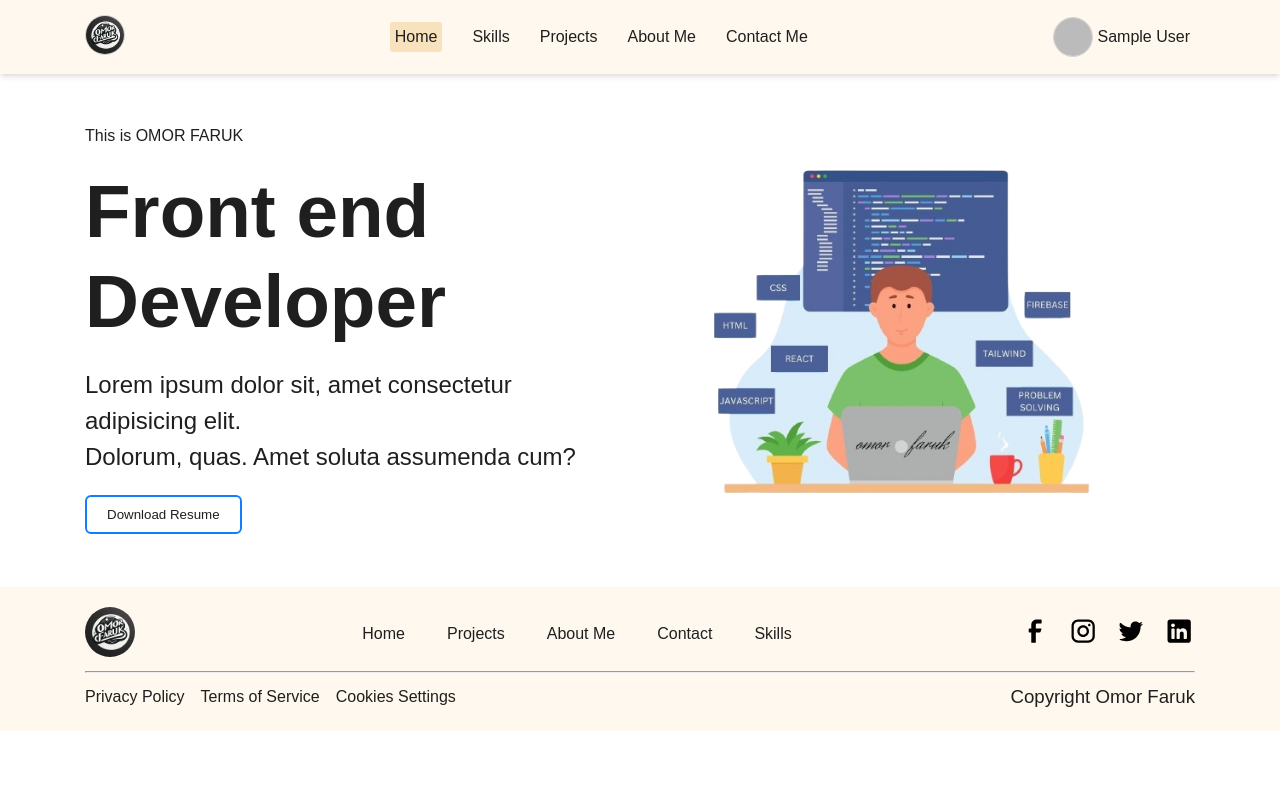
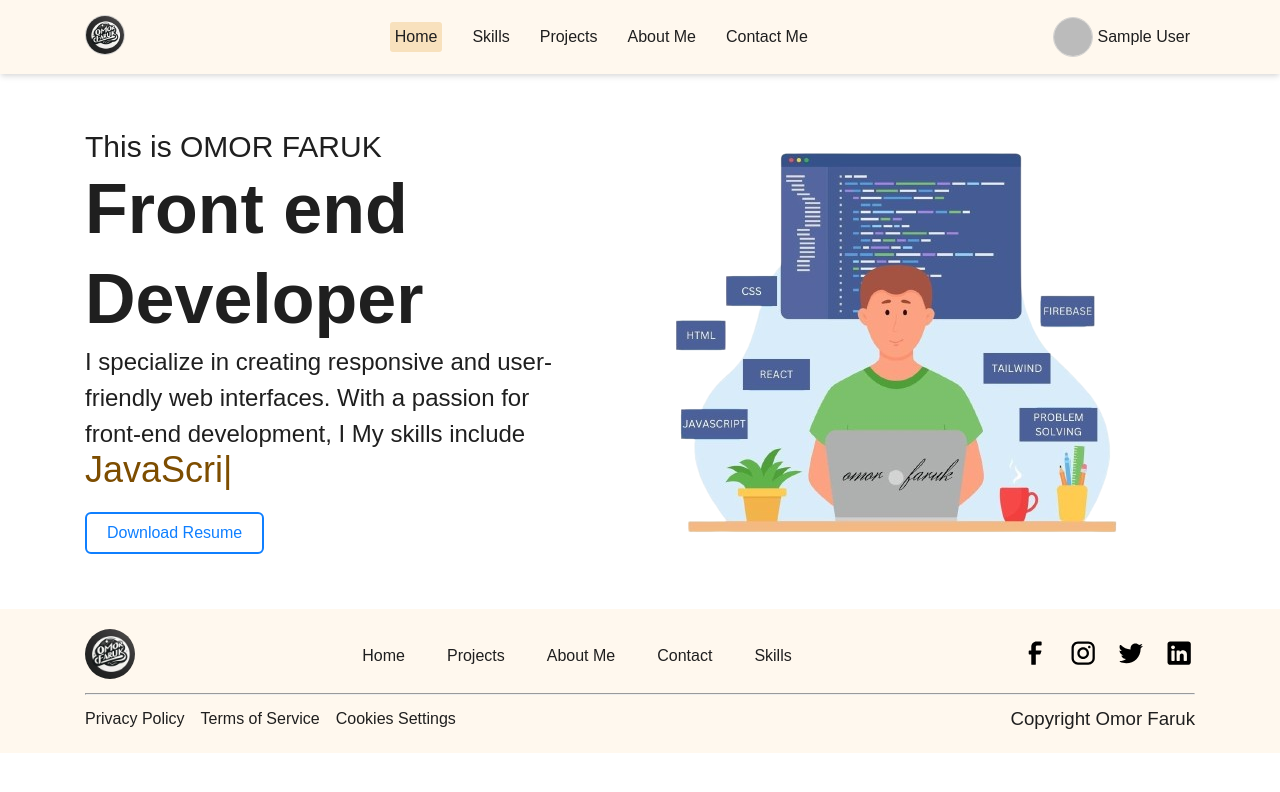
Before and after one commit to OmorFaruk63/Portfolio, a React (Vite) app: page / in a window 1280 px wide. Shown: the top 792 px of the page. Built offline with nearby package versions, Linux system fonts and the light colour scheme; no server answers; sample sign-in values are in the browser's storage.

Commit message:
add typing animation

```diff
--- a/package.json
+++ b/package.json
@@ -17,7 +17,8 @@
     "react-hook-form": "^7.49.3",
     "react-icons": "^5.0.1",
     "react-router-dom": "^6.21.3",
-    "react-toastify": "^10.0.4"
+    "react-toastify": "^10.0.4",
+    "react-type-animation": "^3.2.0"
   },
   "devDependencies": {
     "@types/react": "^18.2.43",
--- a/src/Pages/login/Login.jsx
+++ b/src/Pages/login/Login.jsx
@@ -53,6 +53,8 @@ const Login = () => {
 
   return (
     <div className="login-container">
+      <span>email : abc@gmail.com </span> <br />
+      <span>password : 12345678 </span>
       <h2>Login</h2>
       <form onSubmit={handleSubmit(onSubmit)}>
         <div className="form-group">
--- a/src/components/heroSection/HeroSection.jsx
+++ b/src/components/heroSection/HeroSection.jsx
@@ -1,4 +1,5 @@
-import "./hero.css"
+import "./hero.css";
+import { TypeAnimation } from "react-type-animation";
 export default function HeroSection() {
   return (
     <section id="heroSection" className="hero--section">
@@ -6,18 +7,43 @@ export default function HeroSection() {
         <div className="hero--section--content">
           <p className="section--title">This is OMOR FARUK</p>
           <h1 className="hero--section--title">
-            <span className="hero--section-title--color">Front end</span>{" "}
-            <br />
+            <span className="hero--section-title--color">Front end</span> <br />
             Developer
           </h1>
           <p className="hero--section-description">
-            Lorem ipsum dolor sit, amet consectetur adipisicing elit.
-            <br /> Dolorum, quas. Amet soluta assumenda cum?
+            I specialize in creating responsive and user-friendly web
+            interfaces. With a passion for front-end development, I My skills
+            include
+            <br />
+            <TypeAnimation
+              sequence={[
+                "HTML",
+                1000,
+                "CSS",
+                1000,
+                "JavaScript",
+                1000,
+                "React",
+                1000,
+              ]}
+              wrapper="span"
+              speed={10}
+              style={{
+                fontSize: "1.5em",
+                display: "inline-block",
+                color: "#7d4d00ff",
+              }}
+              repeat={Infinity}
+            />
           </p>
         </div>
-        <button className="btn btn-primary">
-          <a href="https://drive.google.com/file/d/1Pe03YkIDERVh9jmJZh46VRCMNrRdJebi/view?usp=sharing" target="_blank">Download Resume</a>
-        </button>
+        <a
+          className="btn btn-primary"
+          href="https://drive.google.com/file/d/1Pe03YkIDERVh9jmJZh46VRCMNrRdJebi/view?usp=sharing"
+          target="_blank"
+        >
+          Download Resume
+        </a>
       </div>
       <div className="hero-img">
         <img className="hero-img" src="./img/hero-img.png" alt="Hero Section" />
--- a/src/components/heroSection/hero.css
+++ b/src/components/heroSection/hero.css
@@ -20,18 +20,21 @@
   display: flex;
   flex-direction: column;
   align-items: flex-start;
-    gap: 21px;
+  /* gap: 21px; */
 }
-
+.section--title {
+  font-size: 30px;
+}
 .hero--section--title {
   color: var(--heading-color);
-    font-size: 74.667px;
+  font-size: 70px;
   font-weight: 700;
   line-height: 90px;
   align-self: stretch;
 }
 
-.hero--section--content--box>button {
+.hero--section--content--box > a {
+  display: inline-block;
   margin-top: 20px;
   text-decoration: none;
   border: 2px solid;
@@ -42,23 +45,16 @@
   background-color: white;
 }
 
-.hero--section--content--box>button:hover {
+.hero--section--content--box > a:hover {
   color: white;
   background-color: rgb(15, 127, 255);
+  text-decoration: none;
 }
 
 .hero--section-description {
   font-size: 24px;
   font-weight: 400;
   line-height: 36px;
-}
-
-.hero-img {
-    max-width: 500px;
-}
-
-.hero-img {
-    width: 100%;
 }
 
 @media (max-width: 950px) {
@@ -69,7 +65,9 @@
     gap: 32px;
     background-color: #fff;
   }
-
+  .hero--section--title {
+    font-size: 70px;
+  }
   .hero--section--content {
     width: 100%;
     display: flex;
@@ -80,7 +78,6 @@
   .section--title {
     font-size: 25px;
   }
-
 }
 
 @media only screen and (max-width: 550px) {
@@ -92,5 +89,4 @@
   .hero--section--content--box {
     gap: 10px;
   }
-
 }
```
Also changed, not shown: 1 other file (tests, documents, lock files or other folders). Lines whose indentation alone changed are shown as unchanged.
